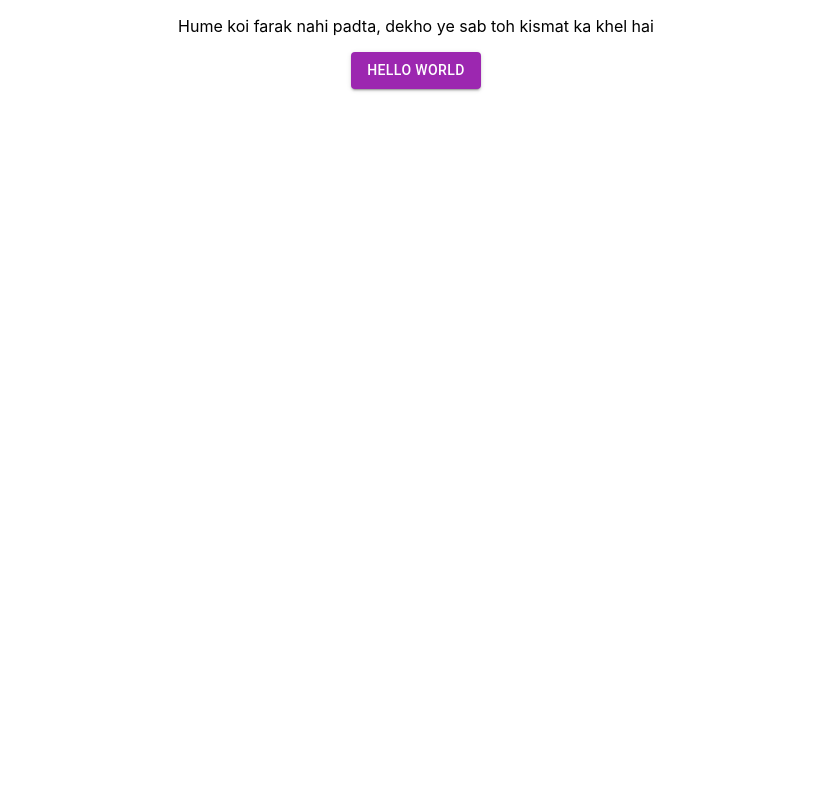
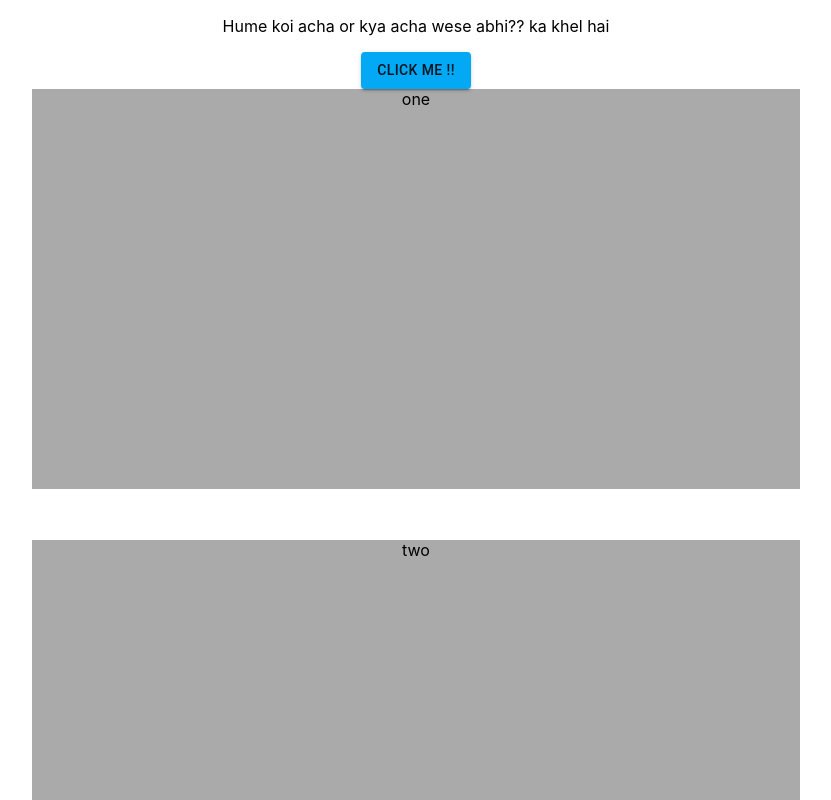
Before and after one commit to naklic0der/adv, a React (Create React App) app: page / in a window 1280 px wide. Shown: the top 800 px of the page, without its empty margins (224-1055 px from the left). Built offline with nearby package versions, Linux system fonts and the light colour scheme.

Commit message:
added aos

```diff
--- a/package.json
+++ b/package.json
@@ -7,6 +7,7 @@
     "@testing-library/jest-dom": "^5.11.6",
     "@testing-library/react": "^11.2.2",
     "@testing-library/user-event": "^12.6.0",
+    "aos": "^2.3.4",
     "node-sass": "^4.14.1",
     "react": "^17.0.1",
     "react-dom": "^17.0.1",
--- a/public/index.html
+++ b/public/index.html
@@ -1,20 +1,18 @@
 <!DOCTYPE html>
 <html lang="en">
 <head>
-    <meta charset="utf-8" />
-    <link rel="icon" href="%PUBLIC_URL%/favicon.ico" />
-    <meta name="viewport" content="width=device-width, initial-scale=1" />
-    <meta name="theme-color" content="#000000" />
+    <meta charset="utf-8"/>
+    <meta name="viewport" content="width=device-width, initial-scale=1"/>
+    <meta name="theme-color" content="#000000"/>
     <meta
             name="description"
             content="Web site created using create-react-app"
     />
-    <link rel="apple-touch-icon" href="%PUBLIC_URL%/logo192.png" />
     <!--
       manifest.json provides metadata used when your web app is installed on a
       user's mobile device or desktop. See https://developers.google.com/web/fundamentals/web-app-manifest/
     -->
-    <link rel="manifest" href="%PUBLIC_URL%/manifest.json" />
+    <link rel="manifest" href="%PUBLIC_URL%/manifest.json"/>
     <!--
       Notice the use of %PUBLIC_URL% in the tags above.
       It will be replaced with the URL of the `public` folder during the build.
--- a/src/App.js
+++ b/src/App.js
@@ -1,14 +1,21 @@
 import React from 'react'
 import style from './App.module.sass'
 import Button from '@material-ui/core/Button';
+import Block from "./Components/Block";
 
 function App() {
    return (
       <div className={style.App}>
-         <p>Hume koi farak nahi padta, dekho ye sab toh kismat ka khel hai</p>
+         <p>Hume koi acha or kya acha wese abhi?? ka khel hai</p>
          <Button variant="contained" color="primary">
-            Hello World
+            Click me !!
          </Button>
+         <div className={style.test}>
+            <Block data-aos={"fade-in"}>one</Block>
+            <Block data-aos={"fade-in"}>two</Block>
+            <Block data-aos={"fade-in"}>three</Block>
+            <Block data-aos={"fade-in"}>four</Block>
+         </div>
       </div>
    );
 }
--- a/src/App.module.sass
+++ b/src/App.module.sass
@@ -1,2 +1,8 @@
 .App
    text-align: center
+
+.test
+   display: flex
+   flex-direction: column
+   justify-content: center
+   align-items: center
--- /dev/null
+++ b/src/Components/Block.js
@@ -0,0 +1,13 @@
+import React from 'react'
+import style from './Block.module.sass'
+
+const Block = (props) => {
+
+   return (
+      <div className={style.Block}>
+         {props.children}
+      </div>
+   )
+}
+
+export default Block
--- /dev/null
+++ b/src/Components/Block.module.sass
@@ -0,0 +1,5 @@
+.Block
+   height: 50vh
+   width: 60%
+   margin-bottom: 4%
+   background-color: #aaa
--- a/src/theme.js
+++ b/src/theme.js
@@ -1,11 +1,11 @@
 import {createMuiTheme} from '@material-ui/core/styles';
-import purple from '@material-ui/core/colors/purple';
 import green from '@material-ui/core/colors/green';
+import {lightBlue} from "@material-ui/core/colors";
 
 const theme = createMuiTheme({
    palette: {
       primary: {
-         main: purple[500],
+         main: lightBlue[500],
       },
       secondary: {
          main: green[500],
```
Also changed, not shown: public/%PUBLIC_URL%/manifest.json (renamed from public/manifest.json), 1 other file (tests, documents, lock files or other folders). Lines whose indentation alone changed are shown as unchanged.
